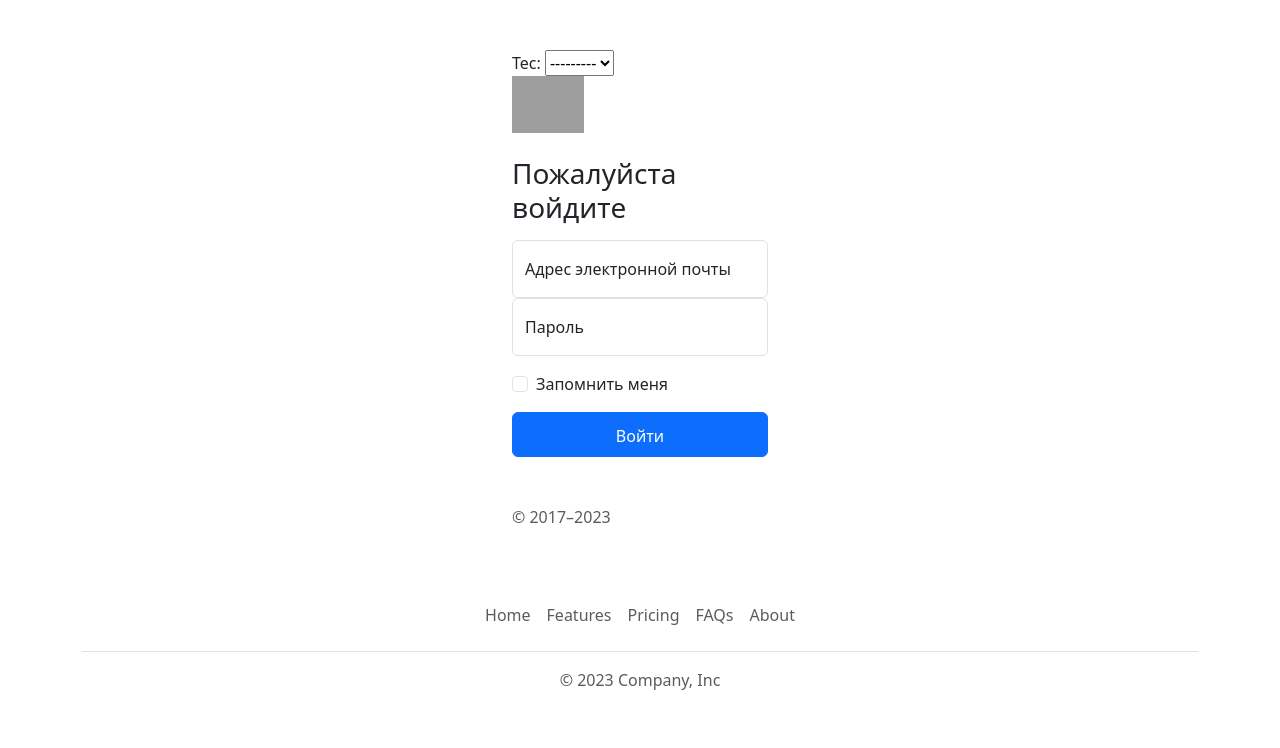
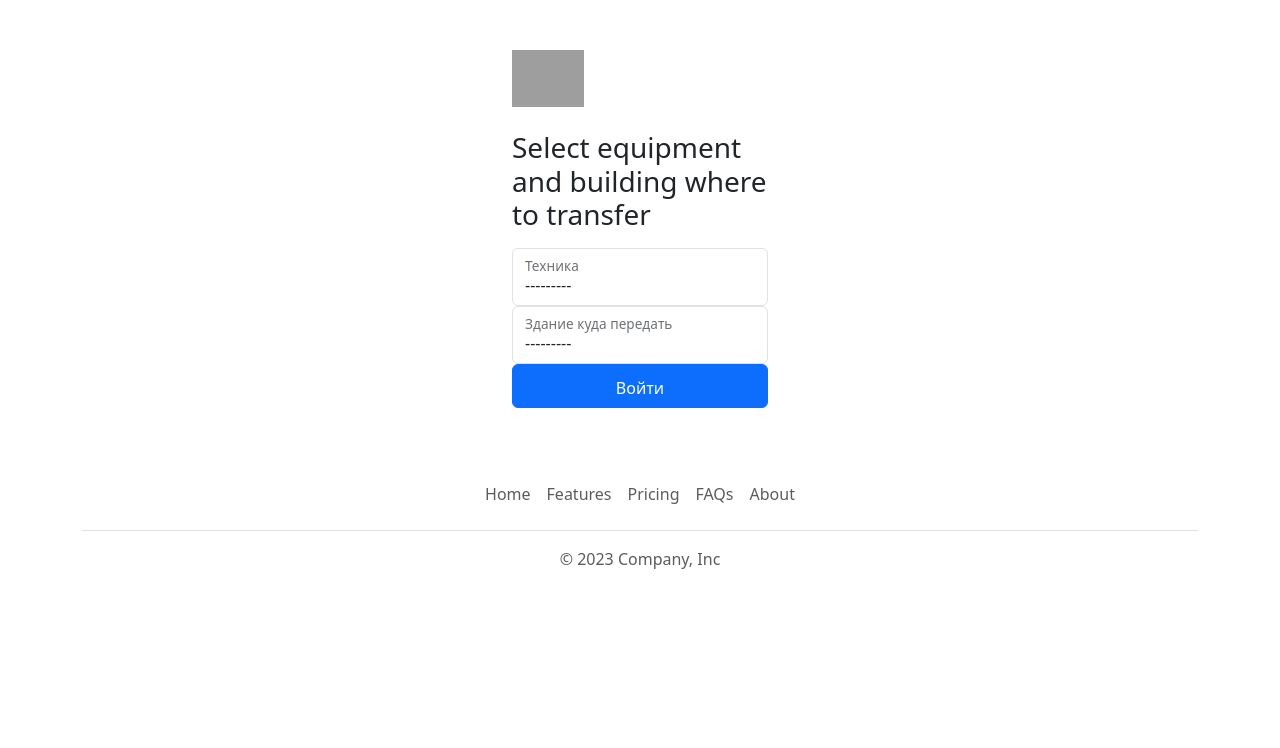
Before and after one commit to vanurtw/TrackingSystem, a Django app: page /tehnique/tran/ in a window 1280 px wide. Shown: the part 73-821 px from the top of the page. After the commit the page ends 642 px from the top, so only its background shows below. Run offline with Django 5.2, Linux system fonts and the light colour scheme; the visitor is signed in with stand-in values (Sample User, id 1); data that the repository does not hold is empty; grey boxes are pictures that could not be loaded.

Commit message:
form transport technique

```diff
--- a/tracking_system/tehnique/forms.py
+++ b/tracking_system/tehnique/forms.py
@@ -1,13 +1,20 @@
 from django import forms
 from .models import Tehnique
+from system_track.models import Building
 
 
 class TransportTechniqueForm(forms.Form):
 
     def __init__(self, *args, **kwargs):
         user = args[0].user
-        self.base_fields['tec'] = forms.ModelChoiceField(queryset=Tehnique.objects.filter(building=user.building))
+        self.base_fields['technique'] = forms.ModelChoiceField(label='Техника',
+                                                               queryset=Tehnique.objects.filter(building=user.building,
+                                                                                                status='A'))
+        self.base_fields['technique'].widget.attrs = {'class': 'form-control'}
+        self.base_fields['buildinqs'] = forms.ModelChoiceField(label='Здание куда передать',
+                                                               queryset=Building.objects.exclude(name=user.building))
+        self.base_fields['buildinqs'].widget.attrs = {'class': 'form-control'}
         super(TransportTechniqueForm, self).__init__()
 
     class Meta:
-        fields = ['tec']
+        fields = ['technique']
--- a/tracking_system/tehnique/templates/tehnique/transport-tehnique.html
+++ b/tracking_system/tehnique/templates/tehnique/transport-tehnique.html
@@ -2,33 +2,22 @@
 {% block title %}{% endblock %}
 {% block content %}
 <div style="margin: 50px 40% 50px 40%;">
-    {{form}}
+
     <form>
         <img class="mb-4" src="/docs/5.3/assets/brand/bootstrap-logo.svg" alt="" width="72" height="57">
-        <h1 class="h3 mb-3 fw-normal"><font style="vertical-align: inherit;"><font style="vertical-align: inherit;">Пожалуйста
-            войдите</font></font></h1>
+        <h1 class="h3 mb-3 fw-normal"><font style="vertical-align: inherit;"><font style="vertical-align: inherit;">
+            Select equipment and building where to transfer</font></font></h1>
+        {% for i in form %}
+        <div class="form-floating">
+            {{i}}
+            <label>{{i.label}}</label>
+        </div>
+        {% endfor %}
 
-        <div class="form-floating">
-            <input type="email" class="form-control" id="floatingInput" placeholder="имя@example.com">
-            <label for="floatingInput"><font style="vertical-align: inherit;"><font style="vertical-align: inherit;">Адрес
-                электронной почты</font></font></label>
-        </div>
-        <div class="form-floating">
-            <input type="password" class="form-control" id="floatingPassword" placeholder="Пароль">
-            <label for="floatingPassword"><font style="vertical-align: inherit;"><font style="vertical-align: inherit;">Пароль</font></font></label>
-        </div>
 
-        <div class="form-check text-start my-3">
-            <input class="form-check-input" type="checkbox" value="remember-me" id="flexCheckDefault">
-            <label class="form-check-label" for="flexCheckDefault"><font style="vertical-align: inherit;"><font
-                    style="vertical-align: inherit;">
-                Запомнить меня
-            </font></font></label>
-        </div>
         <button class="btn btn-primary w-100 py-2" type="submit"><font style="vertical-align: inherit;"><font
                 style="vertical-align: inherit;">Войти</font></font></button>
-        <p class="mt-5 mb-3 text-body-secondary"><font style="vertical-align: inherit;"><font
-                style="vertical-align: inherit;">© 2017–2023</font></font></p>
+
     </form>
 </div>
 {% endblock %}
```
